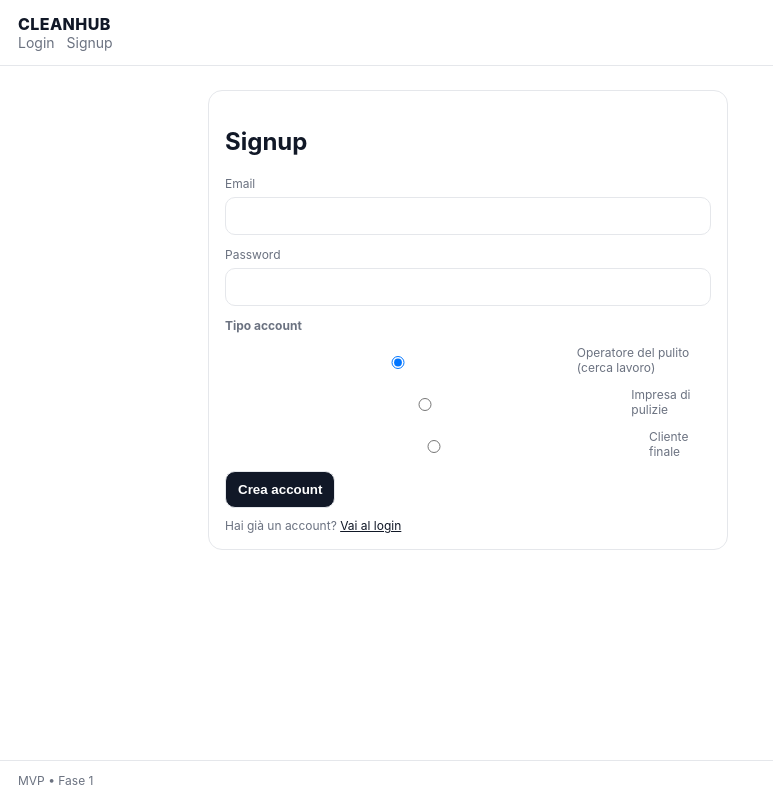
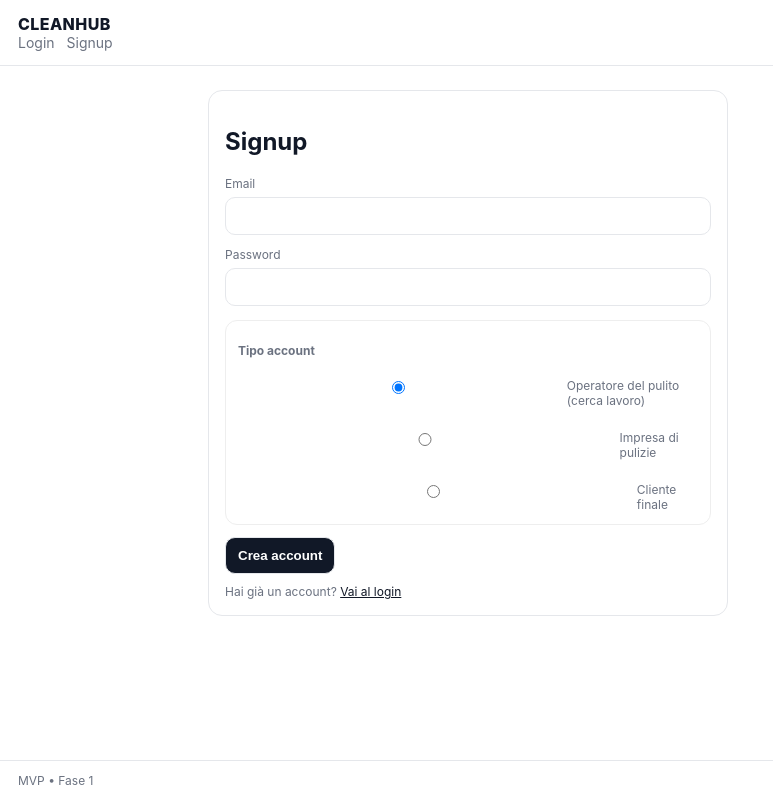
Before and after one commit to LVDragonSnake/cleanhub-mvp, a Next.js app: page /signup in a window 1280 px wide. Shown: the whole page, without its empty margins (0-773 px from the left). Built offline with nearby package versions, Linux system fonts and the light colour scheme; no server answers.

Commit message:
Update page.tsx

```diff
--- a/app/signup/page.tsx
+++ b/app/signup/page.tsx
@@ -8,6 +8,7 @@ type AccountType = "worker" | "company" | "client";
 export default function SignupPage() {
   const [email, setEmail] = useState("");
   const [password, setPassword] = useState("");
+
   const [accountType, setAccountType] = useState<AccountType>("worker");
 
   const [err, setErr] = useState<string | null>(null);
@@ -20,48 +21,44 @@ export default function SignupPage() {
     setOk(null);
     setLoading(true);
 
-    const { data, error } = await supabase.auth.signUp({ email, password });
+    // 1) crea utente
+    const { data, error } = await supabase.auth.signUp({
+      email,
+      password,
+    });
+
     if (error) {
       setLoading(false);
       return setErr(error.message);
     }
 
-    // Supabase può richiedere conferma email: in quel caso user può essere null
-    const user = data.user ?? data.session?.user;
+    // 2) prova a prendere l'utente (dipende se supabase ti crea subito sessione o richiede conferma email)
+    const user = data.user ?? data.session?.user ?? null;
 
-    if (user) {
-      // Upsert profilo (così non esplode se la riga esiste già)
-      const { error: upErr } = await supabase.from("profiles").upsert(
-        {
-          id: user.id,
-          email: user.email ?? email,
-          user_type: accountType, // worker | company | client
-          profile_status: "incomplete",
-          onboarding_step: 1,
-        },
-        { onConflict: "id" }
-      );
-
-      if (upErr) {
+    // Se NON ho user subito (email confirmation ON), salvo la scelta in locale.
+    // Poi la app la applicherà al primo login (lo faremo in /profile o /onboarding).
+    if (!user) {
+      localStorage.setItem("pending_user_type", accountType);
       setLoading(false);
-        return setErr(upErr.message);
+      return setOk("Account creato! Controlla l’email (se richiesta) e poi fai login.");
     }
 
-      // Redirect in base al tipo
-      if (accountType === "company") {
-        window.location.href = "/company";
-      } else if (accountType === "client") {
-        // per ora lo trattiamo come worker, poi faremo /client
-        window.location.href = "/profile";
-      } else {
-        window.location.href = "/profile";
-      }
-      return;
+    // 3) aggiorna profilo (user_type)
+    const { error: updErr } = await supabase
+      .from("profiles")
+      .update({ user_type: accountType })
+      .eq("id", user.id);
+
+    if (updErr) {
+      setLoading(false);
+      return setErr(updErr.message);
     }
 
-    // Caso “email confirmation required”
+    // 4) redirect
     setLoading(false);
-    setOk("Account creato! Controlla la mail per confermare, poi fai login.");
+    if (accountType === "company") window.location.href = "/company-onboarding";
+    else if (accountType === "client") window.location.href = "/client-onboarding";
+    else window.location.href = "/onboarding";
   }
 
   return (
@@ -75,44 +72,46 @@ export default function SignupPage() {
         <label>Password</label>
         <input value={password} onChange={(e) => setPassword(e.target.value)} type="password" required />
 
-        <div style={{ marginTop: 12 }}>
-          <div className="small" style={{ marginBottom: 6 }}>
+        <div style={{ marginTop: 14, padding: 12, border: "1px solid #eee", borderRadius: 12 }}>
+          <div className="small" style={{ marginBottom: 8 }}>
             <b>Tipo account</b>
           </div>
 
-          <label style={{ display: "flex", gap: 8, alignItems: "center", marginBottom: 6 }}>
+          <div className="radioGroup">
+            <label className="radioRow">
               <input
                 type="radio"
                 name="accountType"
                 checked={accountType === "worker"}
                 onChange={() => setAccountType("worker")}
               />
-            Operatore del pulito (cerca lavoro)
+              <span>Operatore del pulito (cerca lavoro)</span>
             </label>
 
-          <label style={{ display: "flex", gap: 8, alignItems: "center", marginBottom: 6 }}>
+            <label className="radioRow">
               <input
                 type="radio"
                 name="accountType"
                 checked={accountType === "company"}
                 onChange={() => setAccountType("company")}
               />
-            Impresa di pulizie
+              <span>Impresa di pulizie</span>
             </label>
 
-          <label style={{ display: "flex", gap: 8, alignItems: "center" }}>
+            <label className="radioRow">
               <input
                 type="radio"
                 name="accountType"
                 checked={accountType === "client"}
                 onChange={() => setAccountType("client")}
               />
-            Cliente finale
+              <span>Cliente finale</span>
             </label>
+          </div>
         </div>
 
         <button type="submit" disabled={loading} style={{ marginTop: 12 }}>
-          {loading ? "Creazione..." : "Crea account"}
+          {loading ? "Creo account..." : "Crea account"}
         </button>
 
         {err && <div className="error">{err}</div>}
```
Lines whose indentation alone changed are shown as unchanged.
